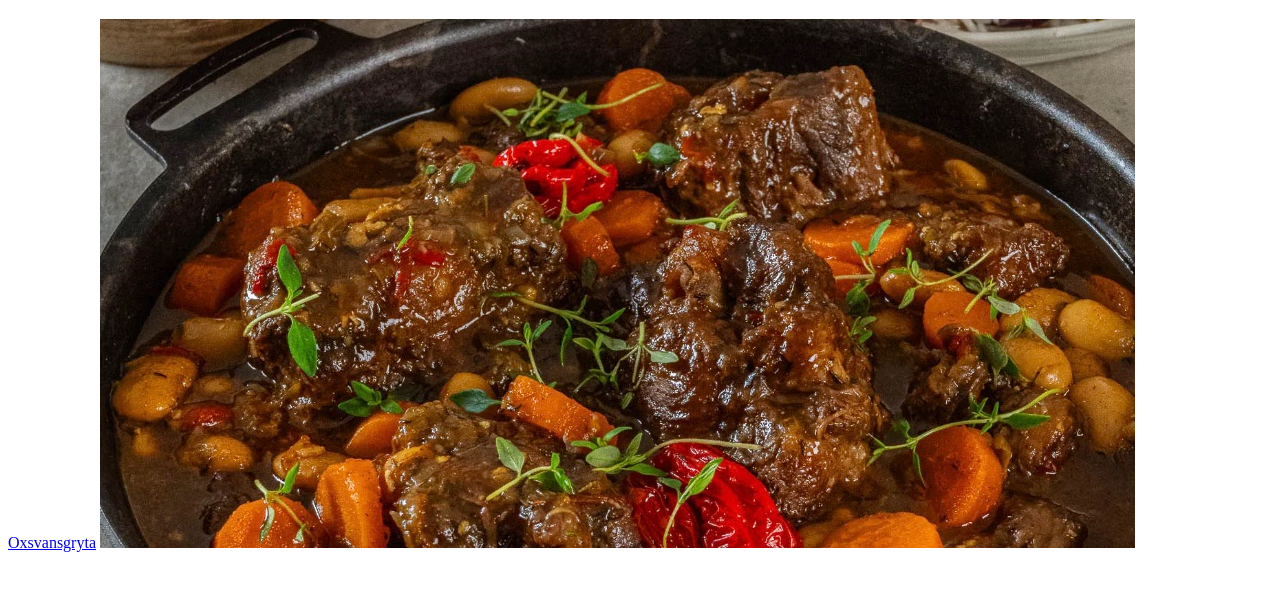
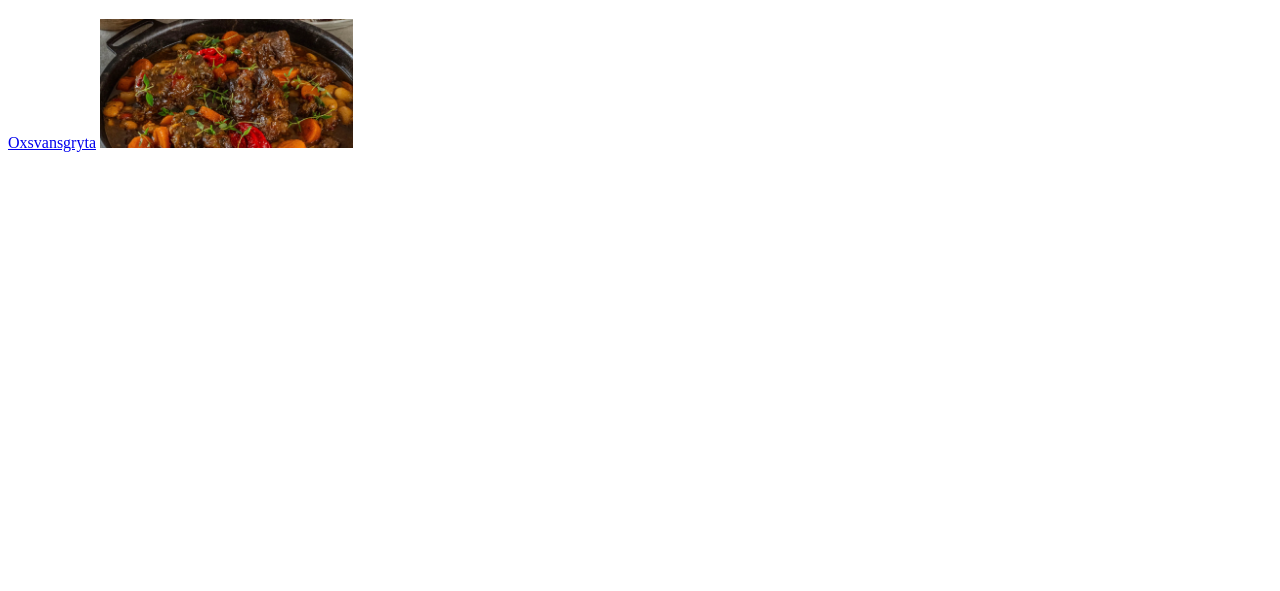
Before and after one commit to jhelgodt/odin-recipes, a plain HTML site: page index.html in a window 1280 px wide. Shown: the part 61-652 px from the top of the page. Drawn offline with Linux system fonts and the light colour scheme.

```diff
--- a/index.html
+++ b/index.html
@@ -9,7 +9,7 @@
 
     <h1>Odin Recipes</h1>
     <a href="recipes/oxsvansgryta.html">Oxsvansgryta</a>
-    <img src="../odin-recipes/images/oxsvansgryta.jpg" alt="Oxsvansgryta">
+    <img src="../odin-recipes/images/oxsvansgryta.jpg" alt="Oxsvansgryta" style="width: 20%;">
 
 
 </body>
```
